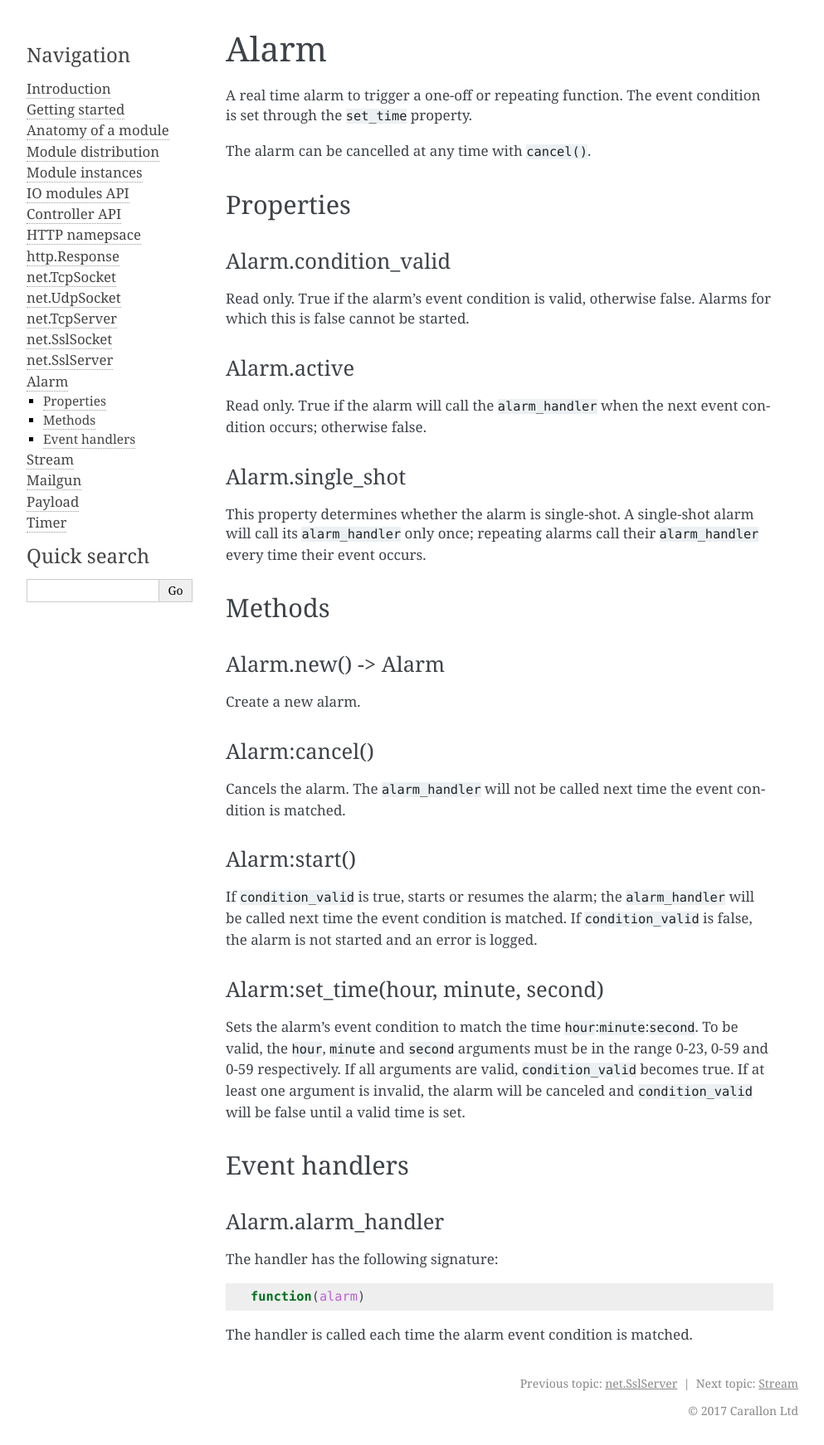
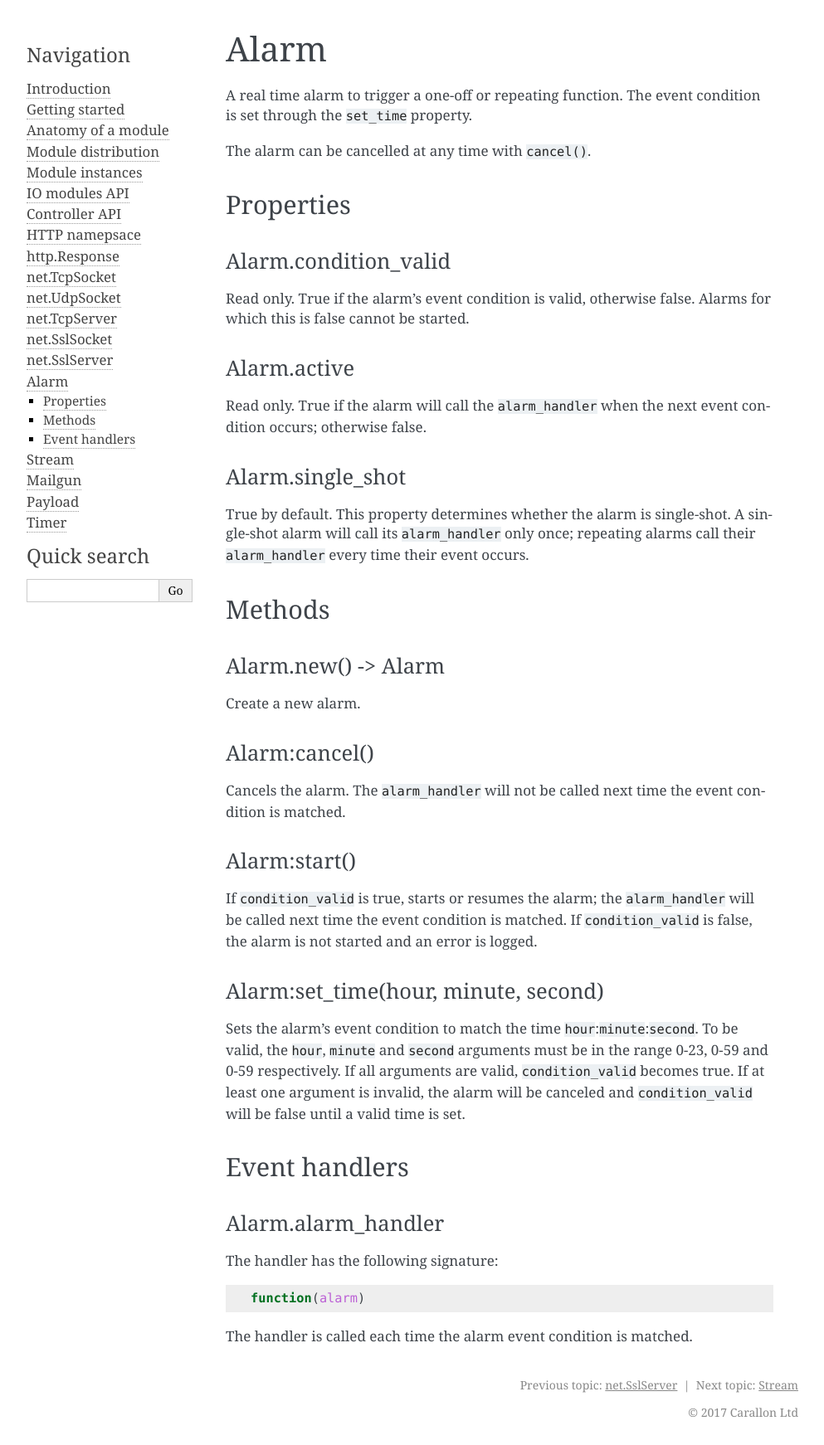
Before and after one commit to carallon/io-module-developer-guide, a Sphinx documentation site: the page built from source/api/alarm.rst, in a window 1280 px wide. Shown: the whole page at 83% size, without its empty margins (148-1141 px from the left). Built offline with Sphinx 7.4.7, drawn with Linux system fonts in a browser that asks for light colours.

Commit message:
Update alarm.rst

```diff
--- a/source/api/alarm.rst
+++ b/source/api/alarm.rst
@@ -21,7 +21,7 @@ Read only. True if the alarm will call the ``alarm_handler`` when the next event
 Alarm.single_shot
 =================
 
-This property determines whether the alarm is single-shot. A single-shot alarm will call its ``alarm_handler`` only once; repeating alarms call their ``alarm_handler`` every time their event occurs.
+True by default. This property determines whether the alarm is single-shot. A single-shot alarm will call its ``alarm_handler`` only once; repeating alarms call their ``alarm_handler`` every time their event occurs.
 
 Methods
 *******
```
